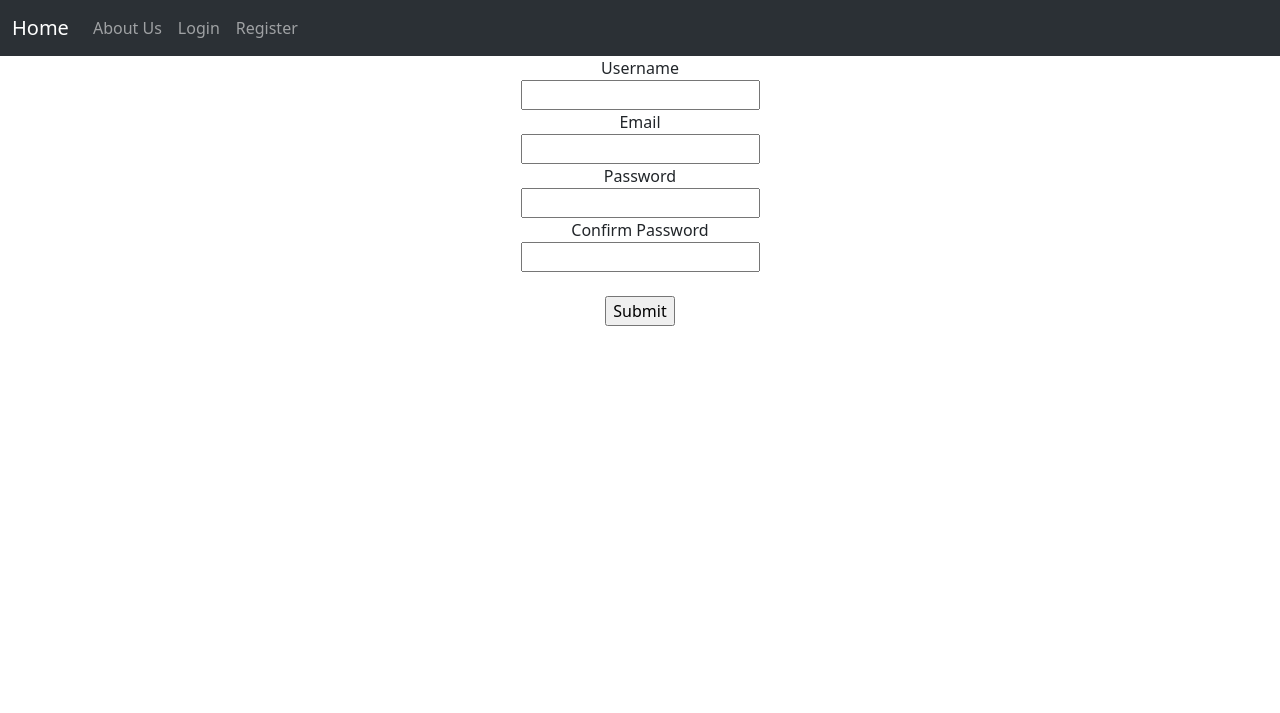
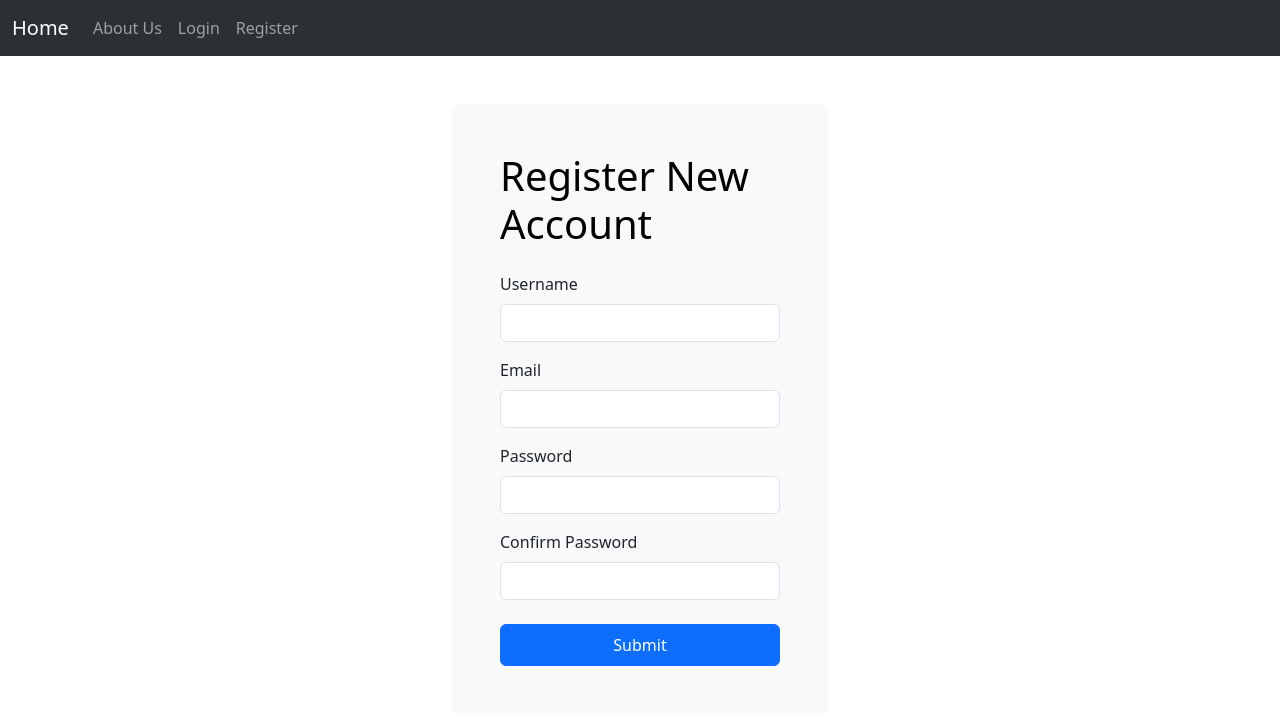
Before and after one commit to Rezuanul-Islam-Fahim/company-blog-flask, a Flask app: page /auth/register in a window 1280 px wide. Shown: the top 713 px of the page. Run offline with Flask 3, Linux system fonts and the light colour scheme; some libraries are stand-ins or nearby versions.

Commit message:
Update Register page design

```diff
--- a/blog/templates/register.html
+++ b/blog/templates/register.html
@@ -1,26 +1,29 @@
 {% extends "base.html" %}
 
 {% block content %}
-<div class="container-md text-center">
-    <form method="POST">
-        {{ form.hidden_tag() }}
-        {{ form.username.label }}
-        <br />
-        {{ form.username() }}
-        <br />
-        {{ form.email.label }}
-        <br />
-        {{ form.email() }}
-        <br />
-        {{ form.password.label }}
-        <br />
-        {{ form.password() }}
-        <br />
-        {{ form.pass_confirm.label }}
-        <br/>
-        {{ form.pass_confirm() }}
-        <br /><br />
-        {{ form.submit() }}
-    </form>
+<div class="container-sm my-5" style="width:400px">
+    <div class="p-5 bg-body-tertiary rounded-3">
+        <h1 class="text-body-emphasis mb-4">Register New Account</h1>
+        <form method="POST">
+            {{ form.hidden_tag() }}
+            <div class="mb-3">
+                <label class="form-label">{{ form.username.label }}</label>
+                {{ form.username(class='form-control') }}
+            </div>
+            <div class="mb-3">
+                <label class="form-label">{{ form.email.label }}</label>
+                {{ form.email(class='form-control') }}
+            </div>
+            <div class="mb-3">
+                <label class="form-label">{{ form.password.label }}</label>
+                {{ form.password(class='form-control') }}
+            </div>
+            <div class="mb-4">
+                <label class="form-label">{{ form.pass_confirm.label }}</label>
+                {{ form.pass_confirm(class='form-control') }}
+            </div>
+            {{ form.submit(class='btn btn-primary w-100 py-2') }}
+        </form>
+    </div>
 </div>
 {% endblock %}
```
